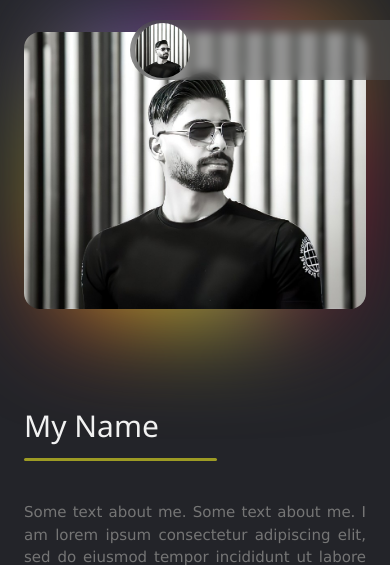
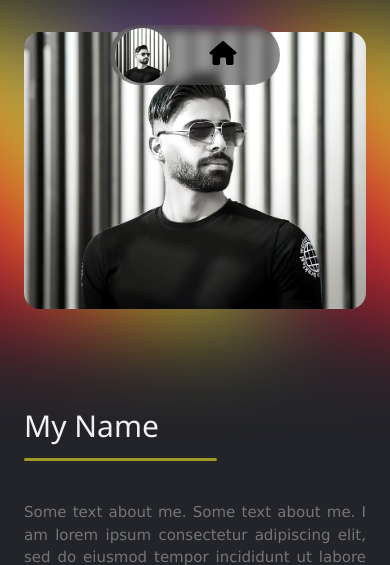
Before and after one commit to DimWar/Mini_graphic_shoop_project, a PHP site: page / in a window 390 px wide. Shown: the top 565 px of the page. Run offline with PHP 8.4, Linux system fonts and the light colour scheme; some libraries are stand-ins or nearby versions.

Commit message:
responive bug fixing

```diff
--- a/assets/css/custom_style/side_bar_1.css
+++ b/assets/css/custom_style/side_bar_1.css
@@ -52,14 +52,14 @@
     display: flex;
     align-items: center;
     justify-content: space-between;
-    position: fixed;
-    top: 20px;
-    left: 130px;
+    flex-wrap: wrap;
+    position: relative;
+    margin:25px 110px;
     z-index: 3;
     background: #4e4e4e9b;
     backdrop-filter: blur(5px);
     border-radius: 70px;
-    width: 580px;
+    width: auto;
     padding: 2.5px;
 }
 
@@ -105,4 +105,9 @@
 .dis_black{
     display: none;
     transition: all .4s linear;
+    width: auto;
+    display: none;
+    position: fixed;
+    z-index: 3;
+    width: 100%;
 }
--- a/assets/css/w3styles/media_queries.css
+++ b/assets/css/w3styles/media_queries.css
@@ -194,8 +194,18 @@
         font-size: 20px;
         font-weight: 300;
     }
-    .shadow_animat{
-        width: 555px!important;
+}
+
+
+@media (max-width: 630px) {
+    .dis_none{
+        display: none!important;
+    }
+}
+
+@media (max-width: 470px) {
+    .dis_none_2{
+        display: none!important;
     }
 }
 
@@ -227,11 +237,6 @@
     #cout_2 , #cout_3 , #cout_4{
         width: 220px!important;
     }
-
-    .shadow_animat{
-        width: 420px!important;
-    }
-
     .pics{
         width: 320px!important;
         height: 393px!important;
@@ -401,9 +406,6 @@
         width: 100%
     }
 
-    .shadow_animat{
-        width: 280px!important;
-    }
 }
 
 @media (max-width: 768px) {
--- a/view/index_tpl.php
+++ b/view/index_tpl.php
@@ -58,19 +58,19 @@ crossorigin="anonymous" referrerpolicy="no-referrer" />
     <p>HOME</p>
     </div>
   </a>
-  <a href="#about" class="w3-button">
+  <a href="#about" class="w3-button dis_none_2">
   <div class="center">
     <i class="fa fa-user w3-xxlarge"></i>
     <p>ABOUT</p>
     </div>
   </a>
-  <a href="#photos" class="w3-button">
+  <a href="#photos" class="w3-button dis_none">
   <div class="center">
-      <i class="fa fa-eye w3-xxlarge"></i>
+      <i class="fa fa-eye w3-xxlarge" ></i>
       <p>PHOTOS</p>
     </div>
   </a>
-  <a href="#contact" class="w3-button">
+  <a href="#contact" class="w3-button dis_none">
   <div class="center">
       <i class="fa fa-envelope w3-xxlarge"></i>
       <p>CONTACT</p>
```
